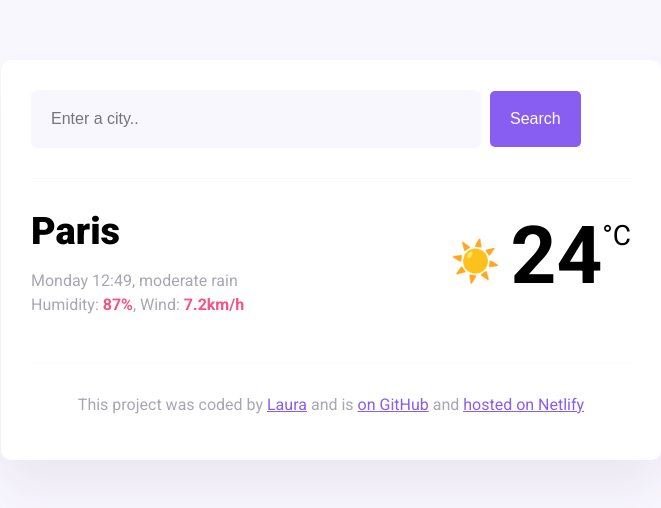
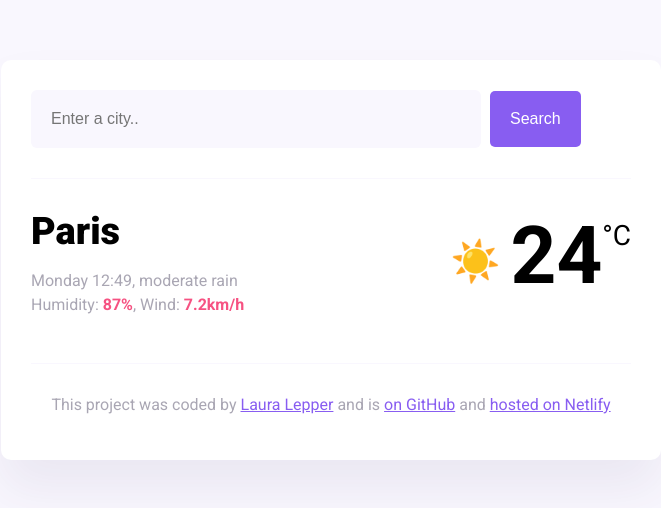
Before and after one commit to LauraMarie22/homework_week_6, a plain HTML site: page index.html in a window 1280 px wide. Shown: the whole page, without its empty margins (309-970 px from the left). Drawn offline with nearby package versions, Linux system fonts and the light colour scheme.

Commit message:
added last name

```diff
--- a/index.html
+++ b/index.html
@@ -47,7 +47,9 @@
       <footer>
         <p>
           This project was coded by
-          <a href="https://github.com/LauraMarie22" target="_blank">Laura</a>
+          <a href="https://github.com/LauraMarie22" target="_blank"
+            >Laura Lepper</a
+          >
           and is
           <a
             href="https://github.com/LauraMarie22/homework_week_6"
```
